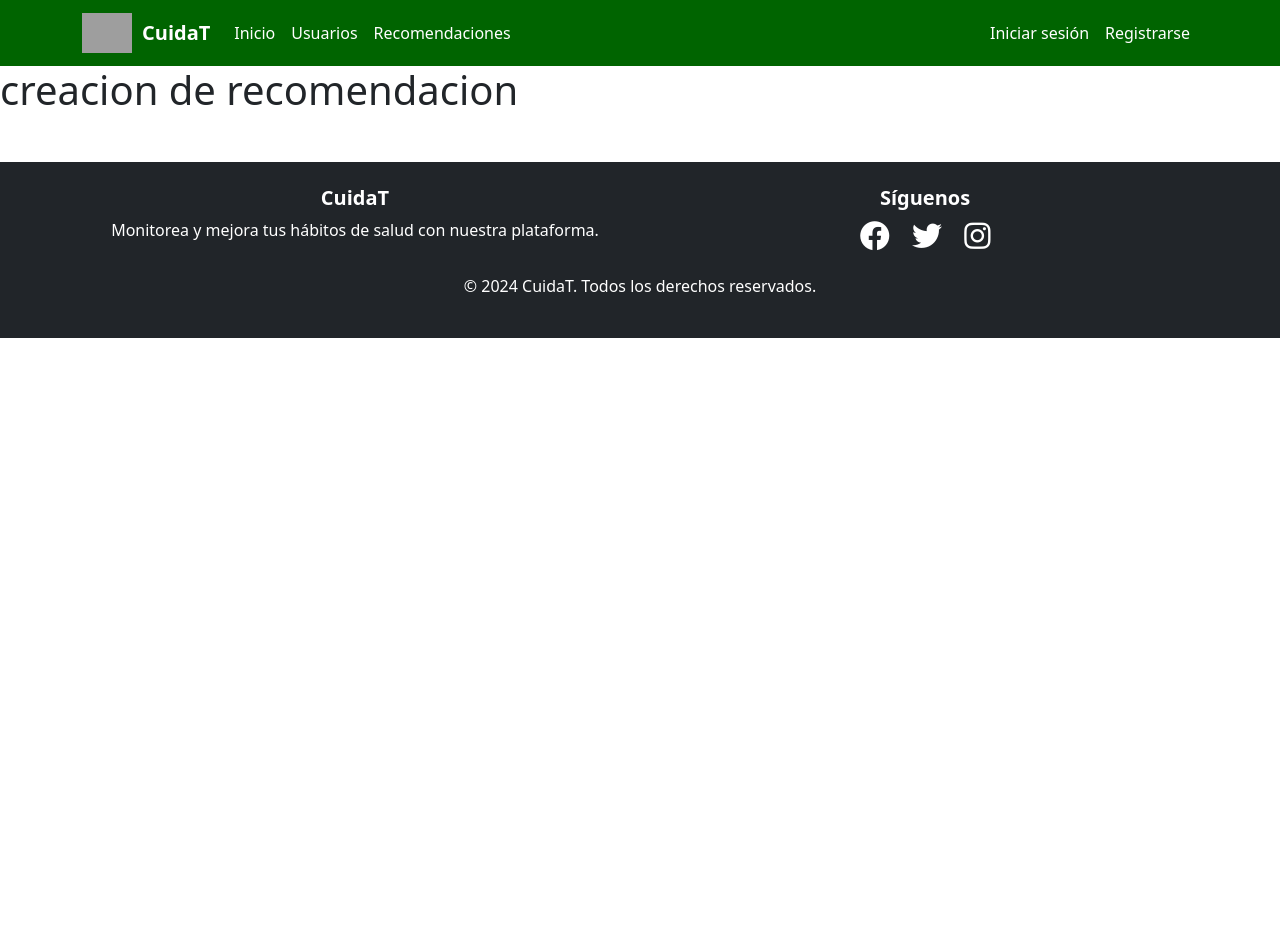
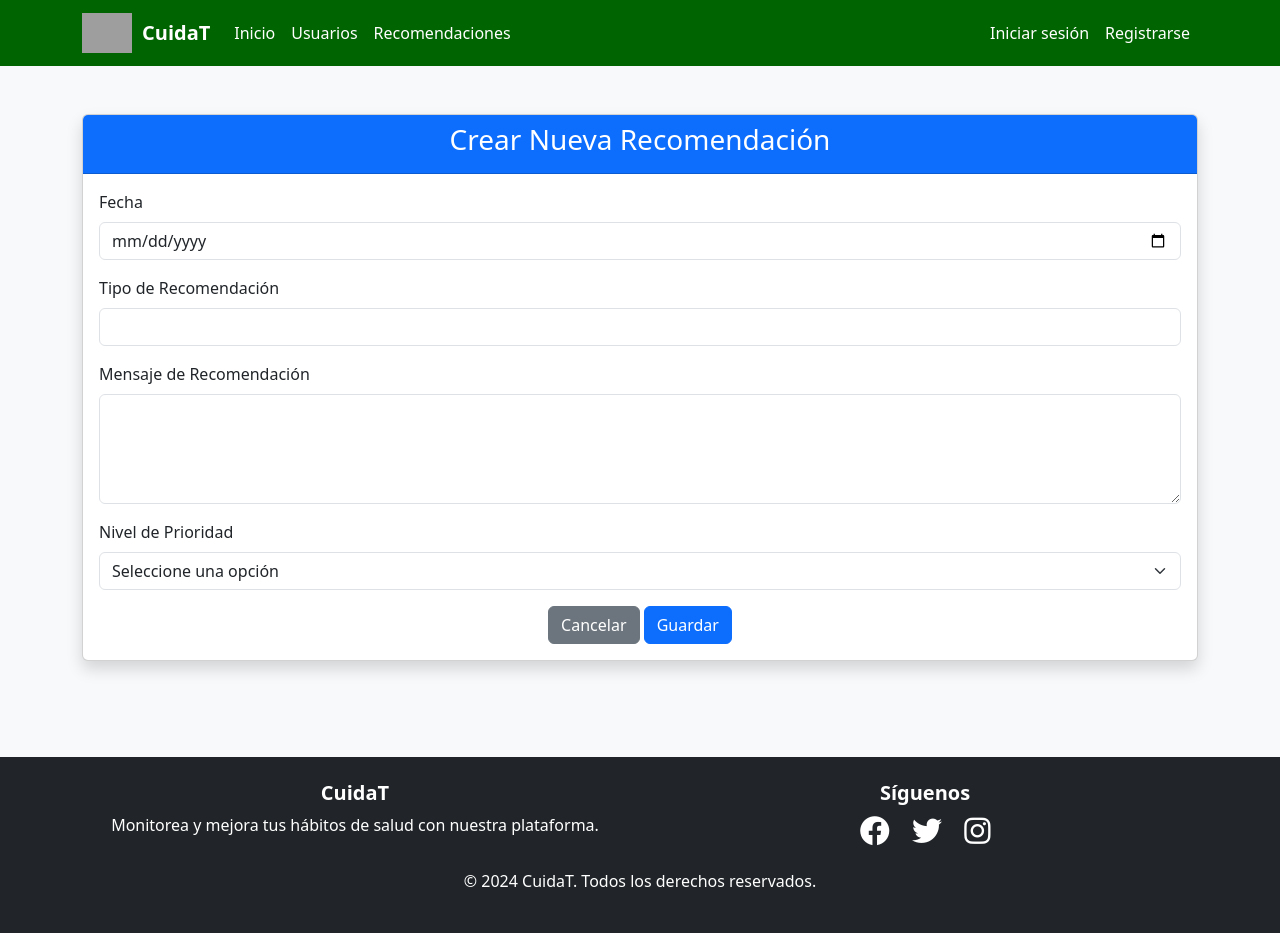
Before and after one commit to Rojojal/Proyecto-Base-de-datos-NoSQL, a Node server app: page /recomendaciones/create in a window 1280 px wide. Before the commit the page ends 338 px from the top, so only its background shows below. Run offline with Node 20, Linux system fonts and the light colour scheme; some libraries are stand-ins or nearby versions; grey boxes are pictures that could not be loaded.

Commit message:
Arreglado create and edit en recomendaciones, añadido de bibleotecas como mongoose-sequence y method-override y arreglo de bugs

```diff
--- a/package.json
+++ b/package.json
@@ -16,7 +16,9 @@
     "ejs": "^3.1.10",
     "express": "^4.21.1",
     "express-ejs-layouts": "^2.5.1",
-    "mongoose": "^8.8.3"
+    "method-override": "^3.0.0",
+    "mongoose": "^8.8.3",
+    "mongoose-sequence": "^6.0.1"
   },
   "devDependencies": {
     "nodemon": "^3.1.7"
--- a/src/app.js
+++ b/src/app.js
@@ -1,9 +1,9 @@
 // src/app.js
 const express = require('express');
-const bodyParser = require('body-parser');
 const path = require('path');
 const connectDB = require('./config/db');
 const expressLayouts = require('express-ejs-layouts');
+const methodOverride = require('method-override');
 const itemRoutes = require('./routes/itemRoutes');
 const usuarioRoutes = require('./routes/usuarioRoutes');
 const recomendacionRoutes = require('./routes/recomendacionesRoutes');
@@ -17,7 +17,10 @@ const app = express();
 connectDB();
 
 // Middleware
-app.use(bodyParser.json());
+
+app.use(express.json());
+app.use(express.urlencoded({ extended: true }));
+app.use(methodOverride('_method'));
 
 
 /**
--- a/src/controllers/recomendacionesController.js
+++ b/src/controllers/recomendacionesController.js
@@ -1,7 +1,7 @@
 // src/controllers/RecomendacionesController.js
 const { render } = require('ejs');
 const RecomendacionesService = require('../services/recomendacionesService');
-const Recomendaciones = require('../models/recomendaciones');
+
 
 
 class RecomendacionesController {
@@ -9,12 +9,42 @@ class RecomendacionesController {
 
    /**
    * GET /
-   * Crear recomendaciones
+   * Mostrar recomendaciones
+  */
+   async getAllRecomendaciones(req, res) {
+    try {
+
+      const recomendaciones = await RecomendacionesService.getAllRecomendaciones();
+      res.render('Recomendaciones/index', { title: 'Recomendaciones', recomendaciones });
+
+    } catch (err) {
+      res.status(500).json({ error: err.message });
+    }
+  }
+
+
+   /**
+   * GET /
+   * Vista crear recomendaciones
+  */
+   async viewCreateRecomendaciones(req, res) {
+    try {
+      res.render('Recomendaciones/create',  { title: 'Crear recomendacion', recomendaciones: {}})
+    } catch (err) {
+      res.status(500).json({ error: err.message });
+    }
+  }
+
+  /**
+   * POST /
+   * Boton crear recomendaciones
   */
   async createRecomendaciones(req, res) {
+
     try {
-
-      res.render('Recomendaciones/create.ejs',  { title: 'Crear recomendacion'},)
+      console.log('Datos recibidos:', req.body);
+      const recomendaciones = await RecomendacionesService.createRecomendaciones(req.body);
+      res.redirect('/recomendaciones');
     } catch (err) {
       res.status(500).json({ error: err.message });
     }
@@ -35,32 +65,32 @@ class RecomendacionesController {
 */
 
 
+
 /**
-   * POST /
-   * Mostrar recomendaciones
+   * GET /
+   * Vista actualizar recomendaciones
   */
-  async getAllRecomendaciones(req, res) {
+  async viewUpdateRecomendaciones(req, res) {
     try {
-
-      if (!Recomendaciones || Recomendaciones.length === 0) {
-        return res.status(404).json({ error: 'No se encontraron Recomendaciones' });
-      }
-      const recomendaciones = await RecomendacionesService.getAllRecomendaciones();
-      res.render('Recomendaciones/index', { title: 'Recomendaciones', recomendaciones });
-
+      const Recomendaciones = await RecomendacionesService.getRecomendaciones(req.params.id, req.body);
+      res.render('Recomendaciones/edit',  { title: 'editar recomendacion', Recomendaciones });
     } catch (err) {
       res.status(500).json({ error: err.message });
     }
   }
 
-
+/**
+   * PUT /
+   * Actualizar datos recomendaciones
+  */
 async updateRecomendaciones(req, res) {
   try {
+    console.log(req.params.id)
     const Recomendaciones = await RecomendacionesService.updateRecomendaciones(req.params.id, req.body);
     if (!Recomendaciones) {
       return res.status(404).json({ error: 'Recomendación no encontrada' });
     }
-      res.json(Recomendaciones);
+    res.redirect('/recomendaciones');
   } catch (err) {
     res.status(500).json({ error: err.message });
   }
--- a/src/routes/recomendacionesRoutes.js
+++ b/src/routes/recomendacionesRoutes.js
@@ -9,7 +9,11 @@ const RecomendacionesController = require('../controllers/recomendacionesControl
  * Rutas para manejar las Recomendaciones
 */
 router.get('/', RecomendacionesController.getAllRecomendaciones);
-router.get('/create', RecomendacionesController.createRecomendaciones);
+router.get('/create', RecomendacionesController.viewCreateRecomendaciones);
+router.post('/add', RecomendacionesController.createRecomendaciones);
+
+router.get('/edit/:id', RecomendacionesController.viewUpdateRecomendaciones)
+router.put('/edit/:id', RecomendacionesController.updateRecomendaciones)
 
 
 module.exports = router;
--- a/src/services/recomendacionesService.js
+++ b/src/services/recomendacionesService.js
@@ -5,9 +5,19 @@ const Recomendaciones = require('../models/recomendaciones');
 class RecomendacionesService {
 
     async createRecomendaciones(data) {
-        const Recomendaciones = new Recomendaciones(data);
-        await Recomendaciones.save();
-        return Recomendaciones;
+        const nuevaRecomendacion = new Recomendaciones({
+            fecha: data.fecha,
+            tipo_recomendacion: data.tipo_recomendacion,
+            mensaje_recomendacion: data.mensaje_recomendacion,
+            nivel_prioridad: data.nivel_prioridad,
+
+        });
+
+        try {
+            await nuevaRecomendacion.save();
+        } catch (error) {
+            throw new Error('Error al insertar recomendacion: ' + error.message)
+        }
     }
 
 
@@ -16,9 +26,23 @@ class RecomendacionesService {
     }
 
 
-    async updateRecomendaciones(id, data) {
-        return await Recomendaciones.findByIdAndUpdate(id, data, { new: true });
+    async updateRecomendaciones(id, body) {
+        try {
+            const resultado = await Recomendaciones.findByIdAndUpdate(id, {
+            fecha: body.fecha,
+            tipo_recomendacion: body.tipo_recomendacion,
+            mensaje_recomendacion: body.mensaje_recomendacion,
+            nivel_prioridad: body.nivel_prioridad,
+          });
+
+
+          console.log("Redirección exitosa después de actualizar la recomendación.");
+          return resultado;
+        } catch (error) {
+          console.log("Error al actualizar la recomendación:", error);
+        }
     }
+
 
 
     async deleteRecomendaciones(id) {
@@ -42,8 +66,6 @@ class RecomendacionesService {
             }else {
                 recomendaciones = await Recomendaciones.find({});
             }
-
-            console.log('Recomendaciones encontradas:', recomendaciones);
             return recomendaciones;
         } catch (error) {
             throw new Error('Error al filtrar las Recomendaciones: ' + error.message);
--- a/src/views/Recomendaciones/create.ejs
+++ b/src/views/Recomendaciones/create.ejs
@@ -1 +1,41 @@
-<h1>creacion de recomendacion</h1>
+<body class="bg-light">
+
+    <div class="container py-5">
+        <div class="card shadow">
+            <div class="card-header text-center bg-primary text-white">
+                <h3>Crear Nueva Recomendación</h3>
+            </div>
+            <div class="card-body">
+                <form method="POST" action="/recomendaciones/add" >
+
+                    <div class="mb-3">
+                        <label for="fecha" class="form-label">Fecha</label>
+                        <input type="date" class="form-control" id="fecha" name="fecha" required>
+                    </div>
+                    <div class="mb-3">
+                        <label for="tipo_recomendacion" class="form-label">Tipo de Recomendación</label>
+                        <input type="text" class="form-control" id="tipo_recomendacion" name="tipo_recomendacion" required>
+                    </div>
+                    <div class="mb-3">
+                        <label for="mensaje_recomendacion" class="form-label">Mensaje de Recomendación</label>
+                        <textarea class="form-control" id="mensaje_recomendacion" name="mensaje_recomendacion" rows="4" required></textarea>
+                    </div>
+                    <div class="mb-3">
+                        <label for="nivel_prioridad" class="form-label">Nivel de Prioridad</label>
+                        <select class="form-select" id="nivel_prioridad" name="nivel_prioridad" required>
+                            <option value="">Seleccione una opción</option>
+                            <option value="Alta">Alta</option>
+                            <option value="Media">Media</option>
+                            <option value="Baja">Baja</option>
+                        </select>
+                    </div>
+
+                    <div class="text-center">
+                        <a href="/recomendaciones" class="btn btn-secondary">Cancelar</a>
+                        <button type="submit" class="btn btn-primary">Guardar</button>
+                    </div>
+                </form>
+            </div>
+        </div>
+    </div>
+</body>
```
Also changed, not shown: src/models/recomendaciones.js (+6 -2 lines), src/views/Recomendaciones/edit.ejs (added, +37 -0 lines), src/views/Recomendaciones/index.ejs (+11 -2 lines), 1 other file. Lines whose indentation alone changed are shown as unchanged.
